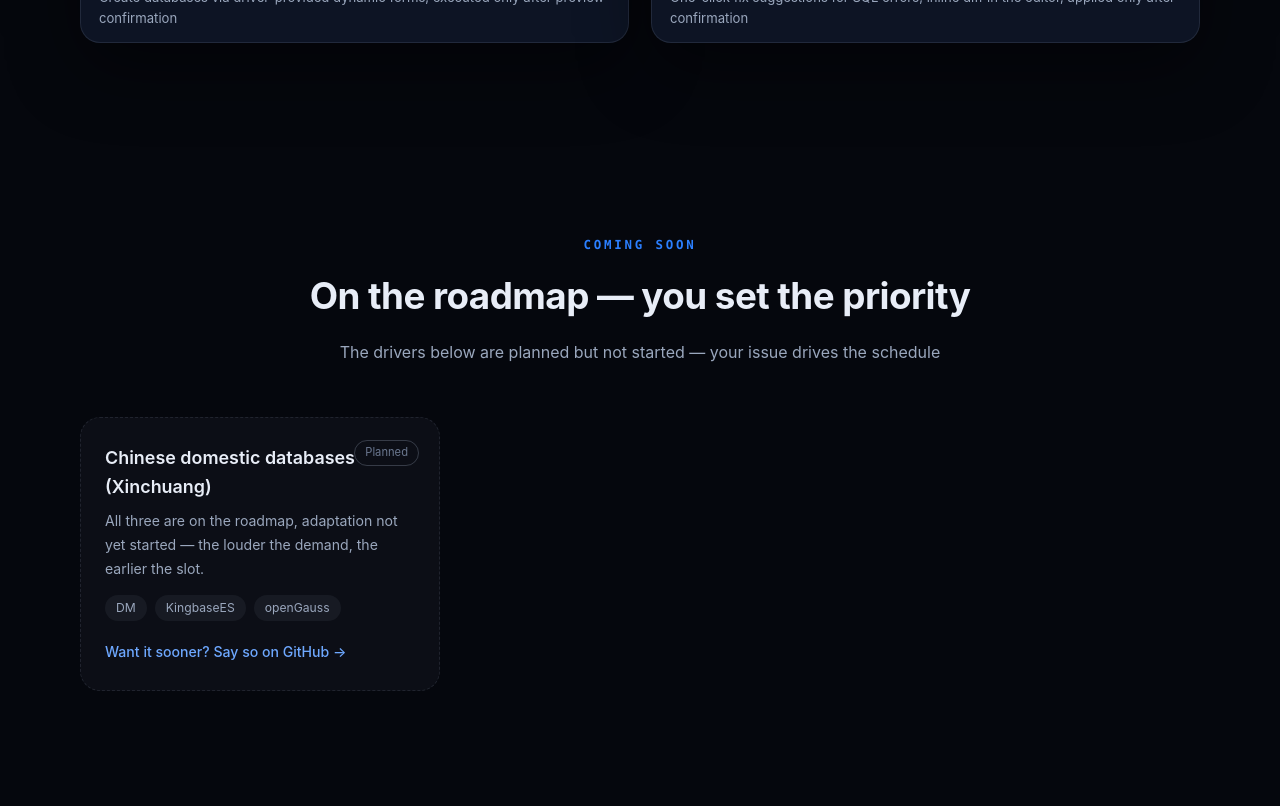
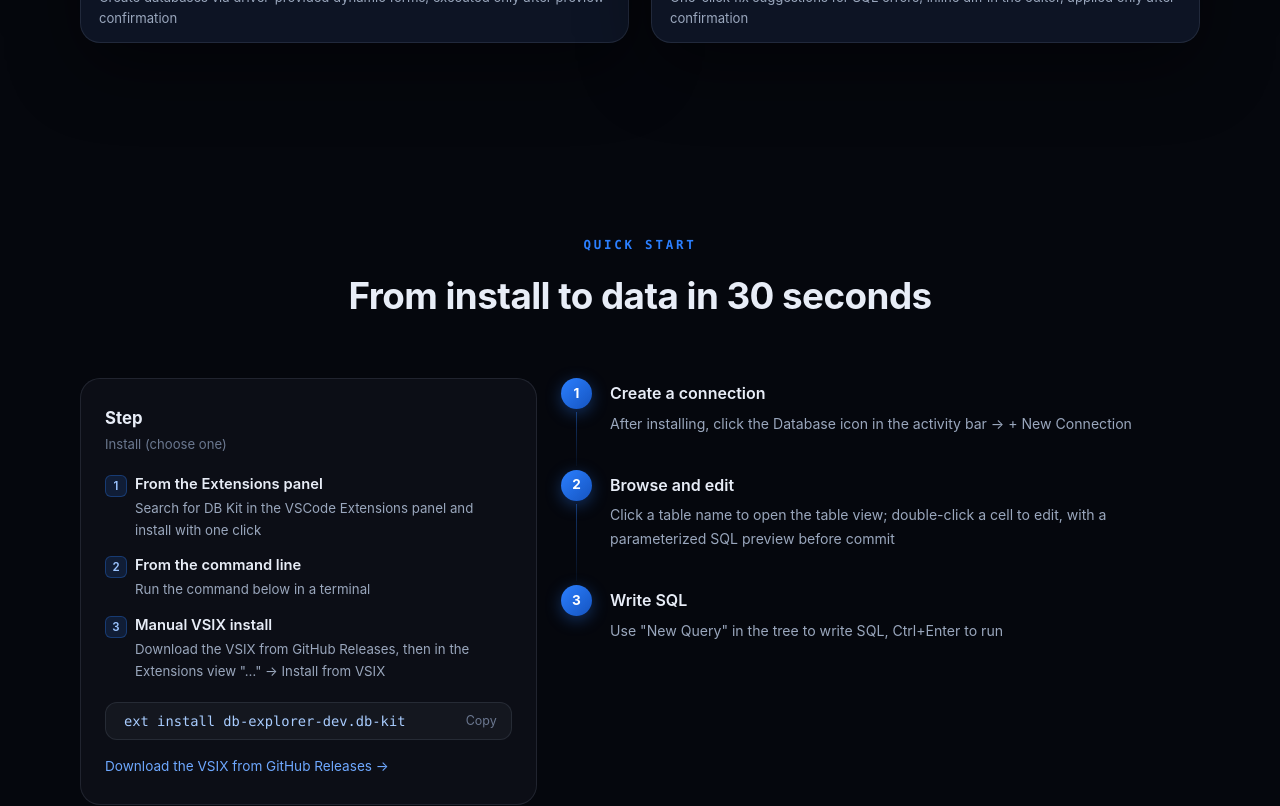
Before and after one commit to Fengjing95/vsc-plugin-db, a React (Vite) app in the folder website/: page / in a window 1280 px wide. Shown: the part 5500-6306 px from the top of the page. Built offline with nearby package versions, Linux system fonts and the light colour scheme.

Commit message:
chore(docs): 国产信创库全部移出规划——达梦 P0 摸底否决留痕 D-31 + 官网 Coming Soon 区块下架（用户裁决 2026-10-31）

```diff
--- a/website/src/App.tsx
+++ b/website/src/App.tsx
@@ -4,7 +4,6 @@ import { Hero } from './components/Hero';
 import { SupportMatrix } from './components/SupportMatrix';
 import { Features } from './components/Features';
 import { Screenshots } from './components/Screenshots';
-import { ComingSoon } from './components/ComingSoon';
 import { QuickStart } from './components/QuickStart';
 import { Footer } from './components/Footer';
 import { useSiteLang } from './i18n/lang';
@@ -32,7 +31,6 @@ export default function App() {
         <SupportMatrix />
         <Features />
         <Screenshots />
-        <ComingSoon />
         <QuickStart />
       </main>
       <Footer />
--- a/website/src/components/ComingSoon.tsx
+++ /dev/null
@@ -1,49 +0,0 @@
-import { getSiteContent, site } from '../content/site';
-import { useSiteLang } from '../i18n/lang';
-import { Reveal } from './Reveal';
-
-export function ComingSoon() {
-  const lang = useSiteLang();
-  const c = getSiteContent(lang);
-
-  return (
-    <section className="section" id="roadmap">
-      <div className="container">
-        <Reveal>
-          <header className="section__head">
-            <p className="section__kicker">{c.ui.comingSoon.kicker}</p>
-            <h2>{c.ui.comingSoon.heading}</h2>
-            <p className="section__sub">{c.ui.comingSoon.sub}</p>
-          </header>
-        </Reveal>
-        <div className="coming__grid">
-          {c.comingSoon.map((item, i) => (
-            <Reveal key={item.name} delay={i * 90}>
-              <article className="card coming__card">
-                <div className="coming__badge">{c.ui.comingSoon.badge}</div>
-                <h3>{item.name}</h3>
-                <p>{item.desc}</p>
-                {item.tags ? (
-                  <ul className="coming__tags" aria-label={c.ui.comingSoon.candidatesAria}>
-                    {item.tags.map((t) => (
-                      <li key={t}>{t}</li>
-                    ))}
-                  </ul>
-                ) : null}
-                <a
-                  className="coming__link"
-                  href={site.urls.newFeatureIssue}
-                  target="_blank"
-                  rel="noreferrer"
-                  aria-label={c.ui.comingSoon.ctaAria.replace('{0}', item.name)}
-                >
-                  {c.ui.comingSoon.cta} <span aria-hidden="true">→</span>
-                </a>
-              </article>
-            </Reveal>
-          ))}
-        </div>
-      </div>
-    </section>
-  );
-}
--- a/website/src/content/site.ts
+++ b/website/src/content/site.ts
@@ -53,7 +53,6 @@ export type CellValue = 'yes' | 'no' | string; // 'yes'=✓，'no'=—，其余
 
 export type Feature = { icon: string; title: string; desc: string };
 export type Screenshot = { file: string; title: string; desc: string };
-export type ComingItem = { name: string; desc: string; tags?: string[] };
 
 /** 各语言文案包：zh/en 同构（形状由本类型锁定，缺键 = 编译错） */
 export type SiteContent = {
@@ -88,15 +87,6 @@ export type SiteContent = {
     matrix: { yesAria: string; noAria: string; kicker: string; heading: string; sub: string; capability: string };
     features: { kicker: string; heading: string; sub: string };
     screenshots: { kicker: string; heading: string; sub: string; alt: string };
-    comingSoon: {
-      kicker: string;
-      heading: string;
-      sub: string;
-      badge: string;
-      candidatesAria: string;
-      cta: string;
-      ctaAria: string;
-    };
     quickStart: { kicker: string; heading: string; stepLabel: string; installHeading: string; downloadNote: string };
     footer: { tagline: string; linksAria: string; bugFeedback: string; designDocs: string; copyright: string };
     copy: { aria: string; copied: string; copy: string };
@@ -106,7 +96,6 @@ export type SiteContent = {
   features: Feature[];
   screenshots: Screenshot[];
   heroShot: { file: string; title: string; desc: string };
-  comingSoon: ComingItem[];
   quickStart: {
     install: { title: string; desc: string }[];
     steps: { title: string; desc: string }[];
@@ -210,15 +199,6 @@ const zh: SiteContent = {
     },
     features: { kicker: '功能亮点', heading: '为日常数据库工作流而造', sub: '从看结构、查数据到改数据、导数据，每一步都有护栏' },
     screenshots: { kicker: '界面一览', heading: '长在你的编辑器里', sub: '与 VSCode 深色主题同源，零割裂感', alt: 'DB Kit 界面：{0}' },
-    comingSoon: {
-      kicker: 'Coming Soon',
-      heading: '在路上，由你定优先级',
-      sub: '以下驱动在规划中，尚未开始适配——你的 issue 就是排期依据',
-      badge: '规划中',
-      candidatesAria: '候选范围',
-      cta: '期待它？去 issue 说一句',
-      ctaAria: '到 GitHub 提需求：{0}',
-    },
     quickStart: { kicker: '快速上手', heading: '30 秒，从安装到看到数据', stepLabel: '第一步', installHeading: '安装（三选一）', downloadNote: '前往 GitHub Releases 下载 VSIX' },
     footer: {
       tagline: '在 VSCode 里搞定数据库的一切。',
@@ -283,13 +263,6 @@ const zh: SiteContent = {
     title: '资源树 + 表格工作台',
     desc: '左侧资源树一键展开库 / 表 / 列 / 键 / 索引；右侧筛选、排序、搜索全部参数化下推到数据库执行——不拉全表，千万行级也只取你看到的那一页。',
   },
-  comingSoon: [
-    {
-      name: '国产数据库（信创）',
-      desc: '三家均已纳入规划、尚未开始适配——呼声越高，排期越早。',
-      tags: ['达梦', '人大金仓', 'openGauss'],
-    },
-  ],
   quickStart: {
     install: [
       { title: '扩展面板安装', desc: 'VSCode 扩展面板搜索 DB Kit，一键安装' },
@@ -405,15 +378,6 @@ const en: SiteContent = {
     },
     features: { kicker: 'Features', heading: 'Built for the daily database workflow', sub: 'From schema browsing to querying, editing and exporting — with guardrails at every step' },
     screenshots: { kicker: 'Screenshots', heading: 'Lives inside your editor', sub: 'Same dark theme as VSCode — no visual disconnect', alt: 'DB Kit screenshot: {0}' },
-    comingSoon: {
-      kicker: 'Coming Soon',
-      heading: 'On the roadmap — you set the priority',
-      sub: 'The drivers below are planned but not started — your issue drives the schedule',
-      badge: 'Planned',
-      candidatesAria: 'Candidate scope',
-      cta: 'Want it sooner? Say so on GitHub',
-      ctaAria: 'Request on GitHub: {0}',
-    },
     quickStart: { kicker: 'Quick Start', heading: 'From install to data in 30 seconds', stepLabel: 'Step', installHeading: 'Install (choose one)', downloadNote: 'Download the VSIX from GitHub Releases' },
     footer: {
       tagline: 'Do everything with databases inside VSCode.',
@@ -483,13 +447,6 @@ const en: SiteContent = {
     title: 'Resource tree + table workbench',
     desc: 'Expand databases / tables / columns / keys / indexes from the tree on the left; filtering, sorting and search on the right are all pushed down to the database with parameterized SQL — no full-table scans; at tens of millions of rows you still fetch only the page you see.',
   },
-  comingSoon: [
-    {
-      name: 'Chinese domestic databases (Xinchuang)',
-      desc: 'All three are on the roadmap, adaptation not yet started — the louder the demand, the earlier the slot.',
-      tags: ['DM', 'KingbaseES', 'openGauss'],
-    },
-  ],
   quickStart: {
     install: [
       { title: 'From the Extensions panel', desc: 'Search for DB Kit in the VSCode Extensions panel and install with one click' },
--- a/website/src/styles/global.css
+++ b/website/src/styles/global.css
@@ -768,97 +768,6 @@ a {
   }
 }
 
-/* ---------- Coming Soon ---------- */
-.coming__grid {
-  display: grid;
-  grid-template-columns: repeat(3, 1fr);
-  gap: 20px;
-}
-
-.coming__grid > .reveal {
-  display: flex;
-}
-
-.coming__card {
-  position: relative;
-  flex: 1;
-  padding: 26px 24px;
-  border-style: dashed;
-}
-
-.coming__card:hover {
-  transform: translateY(-3px);
-  border-color: rgba(43, 127, 255, 0.42);
-}
-
-.coming__badge {
-  position: absolute;
-  top: 22px;
-  right: 20px;
-  padding: 3px 10px;
-  border: 1px solid rgba(148, 163, 184, 0.3);
-  border-radius: 999px;
-  font-size: 0.7rem;
-  color: var(--text-faint);
-}
-
-.coming__card h3 {
-  font-size: 1.12rem;
-  font-weight: 600;
-  padding-right: 60px;
-}
-
-.coming__card > p {
-  margin-top: 8px;
-  font-size: 0.88rem;
-  color: var(--text-muted);
-  line-height: 1.7;
-}
-
-.coming__tags {
-  display: flex;
-  flex-wrap: wrap;
-  gap: 8px;
-  margin-top: 14px;
-  list-style: none;
-}
-
-.coming__tags li {
-  padding: 3px 11px;
-  border-radius: 999px;
-  background: rgba(148, 163, 184, 0.08);
-  font-size: 0.76rem;
-  color: var(--text-muted);
-}
-
-.coming__link {
-  display: inline-block;
-  margin-top: 20px;
-  font-size: 0.88rem;
-  font-weight: 500;
-  color: #6ea8ff;
-}
-
-.coming__link span {
-  display: inline-block;
-  transition: transform 0.2s;
-}
-
-.coming__link:hover {
-  text-decoration: underline;
-  text-underline-offset: 4px;
-}
-
-.coming__link:hover span {
-  transform: translateX(3px);
-}
-
-@media (max-width: 900px) {
-  .coming__grid {
-    grid-template-columns: 1fr;
-  }
-}
-
 /* ---------- 快速上手 ---------- */
 .qs__grid {
   display: grid;
```
Also changed, not shown: 2 other files (tests, documents, lock files or other folders).
